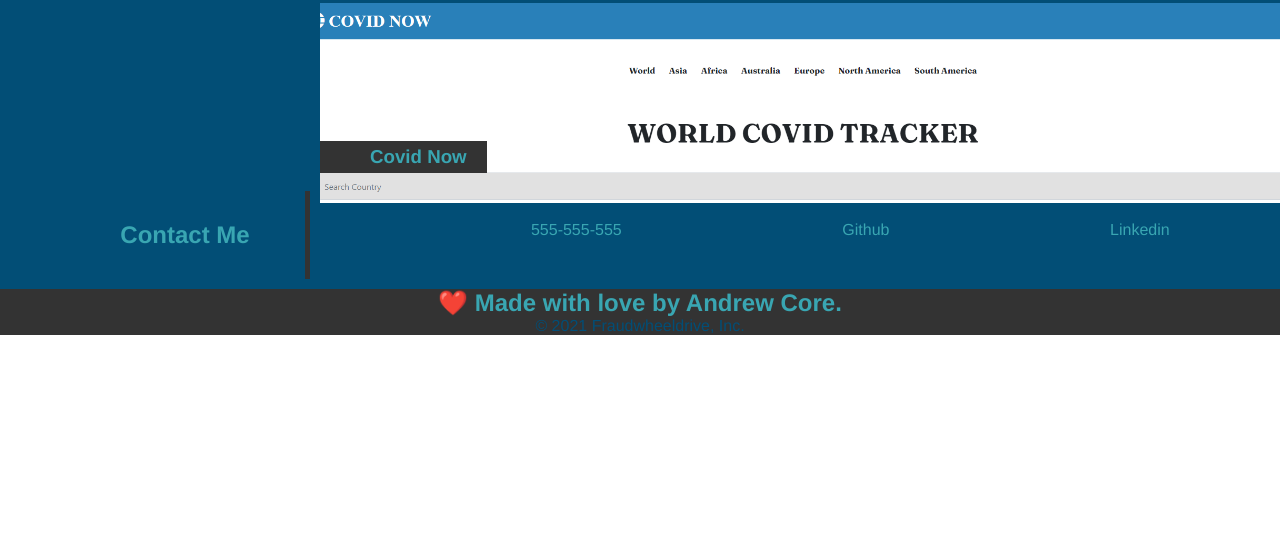
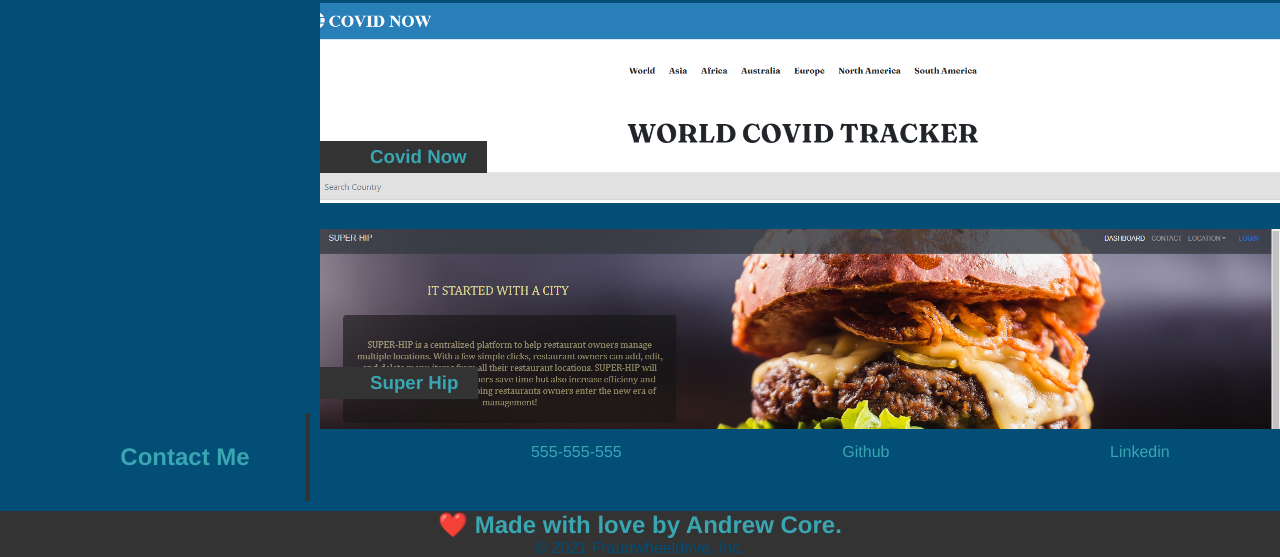
Before and after one commit to fraudwheeldrive/My-Portfolio-, a plain HTML site: page index.html in a window 1280 px wide. Shown: the part 1442-1999 px from the top of the page. Before the commit the page ends 1777 px from the top, so only its background shows below. Drawn offline with Linux system fonts and the light colour scheme.

Commit message:
added super hip

```diff
--- a/assets/css/styles.css
+++ b/assets/css/styles.css
@@ -171,8 +171,8 @@ Header nav li a {
     flex-wrap: wrap;
     align-items: flex-end;
 }
-.ph2 {
-    background-image: url(../images/IMG_5088.jpg);
+.super-hip {
+    background-image: url(../images/super-hip.PNG);
     background-size: cover;
     background-position: center;
     display: flex;
--- a/index.html
+++ b/index.html
@@ -61,6 +61,8 @@
                 Horiseon</a></h3></div>
             <div class="covid-now"><h3><a href="https://deepikabekal.github.io/covid-now-version2/"target="_blank">
                 Covid Now</a></h3></div>
+                <div class="super-hip"><h3><a href="https://hmbrgr-hlpr.herokuapp.com/"target="_blank">
+                    Super Hip</a></h3></div>
         </div>
     </section>
     <section class="contact-me">
```
Also changed, not shown: assets/images/super-hip.PNG (added).
